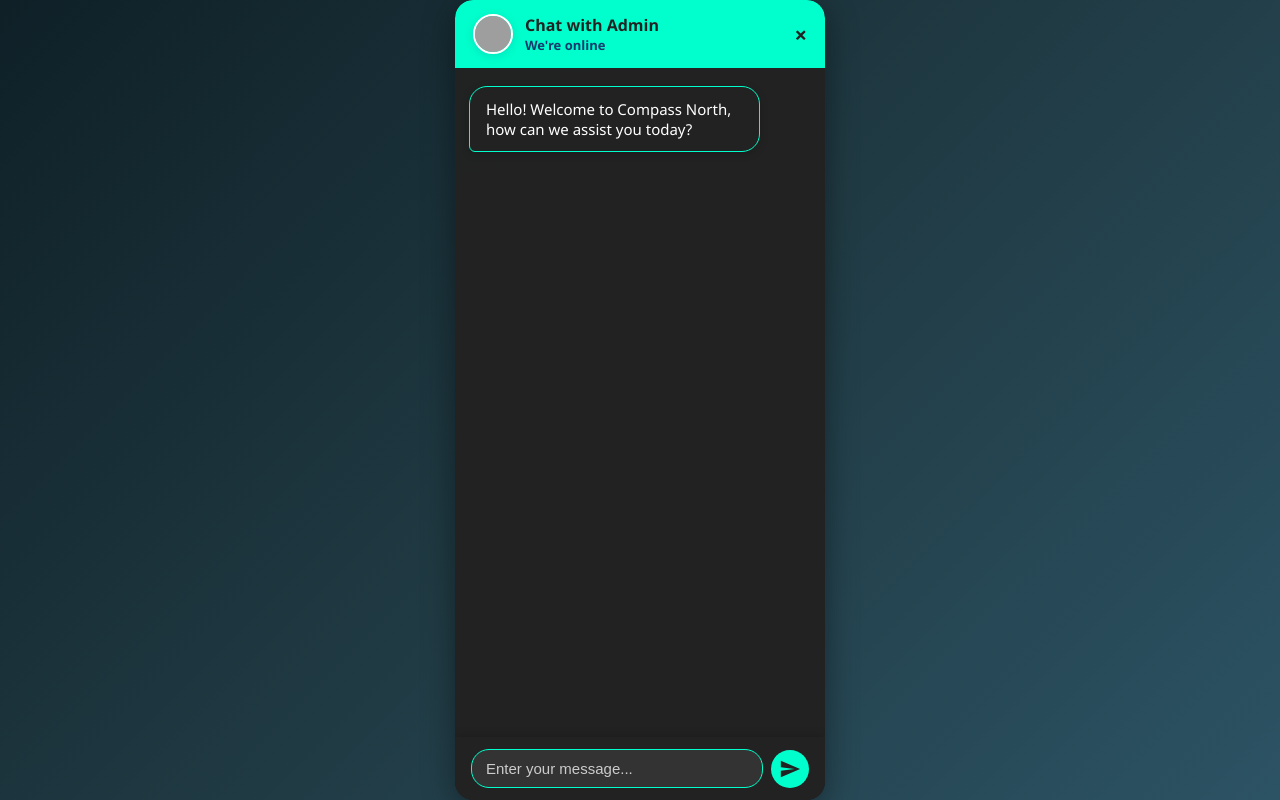
After one commit to lacsina-sir/TITULO-FR, a PHP site: page /client_chatbot.php in a window 1280 px wide. The commit adds this page. Run offline with PHP 8.4, Linux system fonts and the light colour scheme; grey boxes are pictures that could not be loaded.

Commit message:
Added a File Chatbot

```diff
--- a/client_chat.php
+++ b/client_chat.php
@@ -1,6 +1,6 @@
 <?php
 session_start();
-require('db_connection.php'); // Make sure this file exists
+include 'db_connection.php';
 
 // Check if client is logged in
 if (!isset($_SESSION['client_id'])) {
--- /dev/null
+++ b/client_chatbot.php
@@ -0,0 +1,256 @@
+<?php
+// session_start();
+// // Add your backend logic here (fetch messages, send messages, etc.)
+?>
+
+<!DOCTYPE html>
+<html lang="en">
+<head>
+  <meta charset="UTF-8">
+  <title>Chat with Admin</title>
+  <style>
+  body {
+    margin: 0;
+    font-family: 'Segoe UI', Tahoma, Geneva, Verdana, sans-serif;
+    background: linear-gradient(135deg, #0f2027, #203a43, #2c5364);
+    color: #fff;
+  }
+  .chatbot-container {
+    display: flex;
+    flex-direction: column;
+    height: 100vh;
+    background: rgba(34, 34, 34, 0.98);
+    border-radius: 18px;
+    overflow: hidden;
+    box-shadow: 0 8px 32px rgba(0,0,0,0.4);
+    max-width: 370px;
+    margin: auto;
+  }
+  .chatbot-header {
+    background: #00ffcc;
+    color: #222;
+    padding: 14px 18px;
+    display: flex;
+    align-items: center;
+    gap: 12px;
+    border-top-left-radius: 18px;
+    border-top-right-radius: 18px;
+    font-weight: bold;
+    font-size: 18px;
+  }
+  .chatbot-avatar {
+    width: 36px;
+    height: 36px;
+    border-radius: 50%;
+    object-fit: cover;
+    border: 2px solid #fff;
+    box-shadow: 0 2px 8px rgba(20,58,109,0.15);
+  }
+  .chatbot-header-info {
+    display: flex;
+    flex-direction: column;
+  }
+  .chatbot-header-title {
+    font-size: 16px;
+    font-weight: 600;
+    color: #222;
+  }
+  .chatbot-header-status {
+    font-size: 13px;
+    color: #143a6d;
+  }
+  .chatbot-close {
+    cursor: pointer;
+    font-size: 22px;
+    font-weight: bold;
+    color: #222;
+  }
+  .chatbot-messages {
+    flex: 1;
+    padding: 18px 14px;
+    display: flex;
+    flex-direction: column;
+    gap: 12px;
+    overflow-y: auto;
+    background: transparent;
+  }
+  .bubble {
+    max-width: 75%;
+    padding: 12px 16px;
+    border-radius: 18px;
+    font-size: 15px;
+    box-shadow: 0 2px 8px rgba(0,0,0,0.18);
+    margin-bottom: 2px;
+    word-break: break-word;
+    position: relative;
+  }
+  .bubble.user {
+    align-self: flex-end;
+    background: #00ffcc;
+    color: #222;
+    border-bottom-right-radius: 6px;
+  }
+  .bubble.admin {
+    align-self: flex-start;
+    background: #222;
+    color: #fff;
+    border-bottom-left-radius: 6px;
+    border: 1px solid #00ffcc;
+  }
+  .chatbot-input-area {
+    display: flex;
+    align-items: center;
+    padding: 12px 16px;
+    background: #222;
+    border-bottom-left-radius: 18px;
+    border-bottom-right-radius: 18px;
+    box-shadow: 0 -2px 8px rgba(0,0,0,0.15);
+    gap: 8px;
+  }
+  .chatbot-input {
+    flex: 1;
+    padding: 10px 14px;
+    border-radius: 18px;
+    border: 1px solid #00ffcc;
+    font-size: 15px;
+    outline: none;
+    background: rgba(255,255,255,0.08);
+    color: #fff;
+  }
+  .chatbot-input::placeholder {
+    color: #ccc;
+  }
+  .chatbot-send-btn {
+    background: #00ffcc;
+    border: none;
+    border-radius: 50%;
+    width: 38px;
+    height: 38px;
+    display: flex;
+    align-items: center;
+    justify-content: center;
+    cursor: pointer;
+    transition: background 0.2s;
+  }
+  .chatbot-send-btn:hover {
+    background: #00e6b3;
+  }
+  .chatbot-send-btn svg {
+    width: 22px;
+    height: 22px;
+    fill: #222;
+  }
+  .typing-dots {
+    display: inline-flex;
+    gap: 4px;
+  }
+  .dot {
+    width: 8px;
+    height: 8px;
+    border-radius: 50%;
+    background: #00ffcc;
+    animation: blink 1.4s infinite both;
+  }
+  @keyframes blink {
+    0%, 20% {
+      transform: scale(1);
+      opacity: 1;
+    }
+    50% {
+      transform: scale(1.2);
+      opacity: 0.7;
+    }
+    100% {
+      transform: scale(1);
+      opacity: 1;
+    }
+  }
+  </style>
+</head>
+<body>
+  <div class="chatbot-container">
+    <div class="chatbot-header">
+      <img src="https://logodix.com/logo/1707094.png" class="chatbot-avatar" alt="Admin">
+      <div class="chatbot-header-info">
+        <div class="chatbot-header-title">Chat with Admin</div>
+        <div class="chatbot-header-status">We're online</div>
+      </div>
+      <span class="chatbot-close" id="chatbotClose" title="Close" style="margin-left:auto;cursor:pointer;font-size:22px;font-weight:bold;">&times;</span>
+    </div>
+    <div class="chatbot-messages" id="chatbotMessages">
+      <div class="bubble admin" id="welcomeMsg">Hello! Welcome to Compass North, how can we assist you today?</div>
+    </div>
+    <form class="chatbot-input-area" id="chatbotForm" autocomplete="off">
+      <input type="text" name="message" class="chatbot-input" id="chatbotInput" placeholder="Enter your message..." required>
+      <button type="submit" class="chatbot-send-btn">
+        <svg viewBox="0 0 24 24"><path d="M2 21l21-9-21-9v7l15 2-15 2z"/></svg>
+      </button>
+    </form>
+  </div>
+
+  <script>
+const messages = document.getElementById('chatbotMessages');
+
+// Show "Admin is typing..."
+function showAdminTyping() {
+  messages.innerHTML = '';
+
+  const typingBubble = document.createElement('div');
+  typingBubble.className = 'bubble admin';
+  typingBubble.id = 'adminTyping';
+
+  // Create animated dots
+  typingBubble.innerHTML = `
+    <span class="typing-dots">
+      <span class="dot"></span>
+      <span class="dot"></span>
+      <span class="dot"></span>
+    </span>
+  `;
+  messages.appendChild(typingBubble);
+  messages.scrollTop = messages.scrollHeight;
+
+  setTimeout(() => {
+    typingBubble.textContent = 'Hello! Welcome to Compass North, how can we assist you today?';
+    typingBubble.id = '';
+  }, 3000);
+}
+
+// Run when chat loads
+window.onload = showAdminTyping;
+
+const form = document.getElementById('chatbotForm');
+const input = document.getElementById('chatbotInput');
+
+form.addEventListener('submit', function(e) {
+  e.preventDefault();
+  const text = input.value.trim();
+  if (text) {
+    // Show user bubble
+    const userBubble = document.createElement('div');
+    userBubble.className = 'bubble user';
+    userBubble.textContent = text;
+    messages.appendChild(userBubble);
+    messages.scrollTop = messages.scrollHeight;
+    input.value = '';
+
+    // Send message to admin_chat.php
+    fetch('admin_chat.php', {
+      method: 'POST',
+      headers: { 'Content-Type': 'application/x-www-form-urlencoded' },
+      body: 'message=' + encodeURIComponent(text)
+    })
+    .then(response => response.text())
+    .then(data => {
+      // Optionally handle admin response here
+    });
+  }
+});
+
+const chatbotClose = document.getElementById('chatbotClose');
+chatbotClose.onclick = () => {
+  window.parent.postMessage('closeChatbot', '*');
+};
+</script>
+</body>
+</html>
```
Also changed, not shown: client_dashboard.php (+98 -0 lines).
